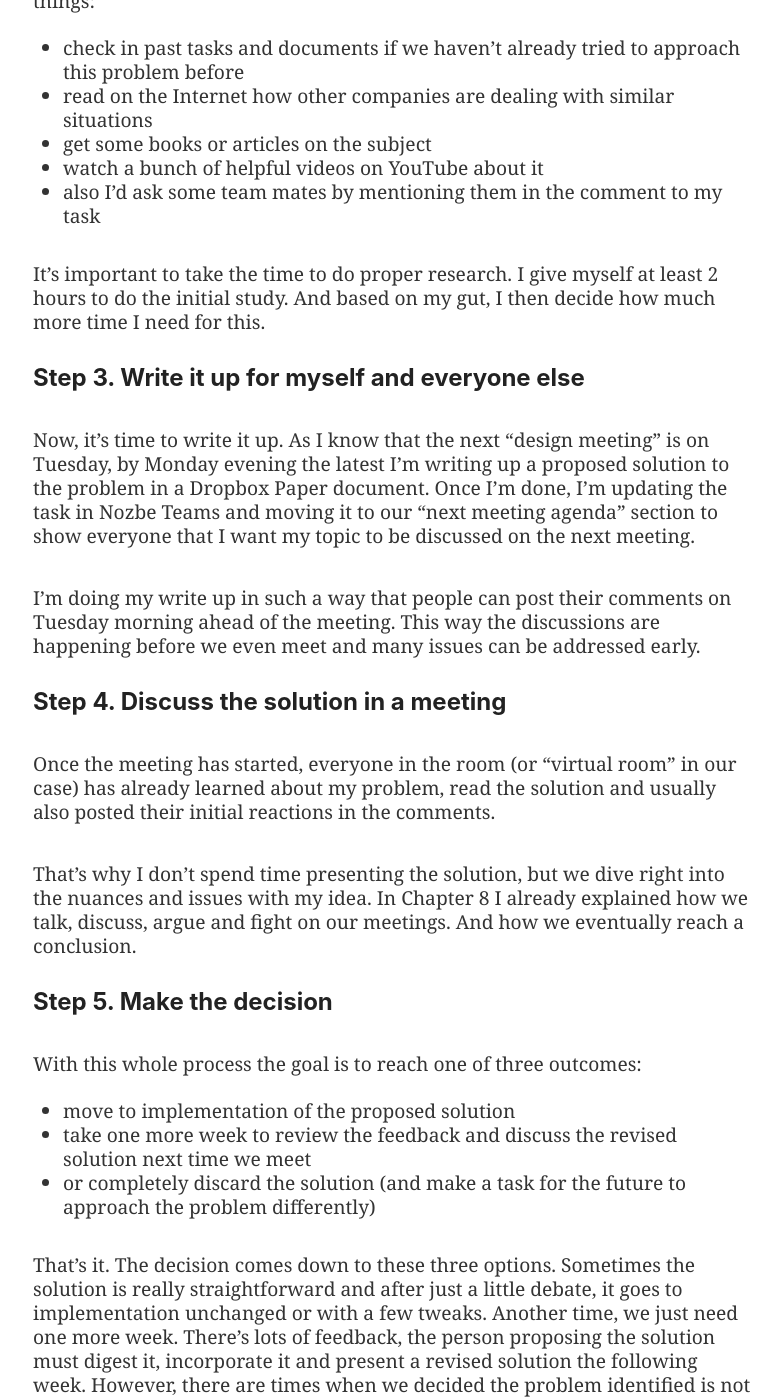
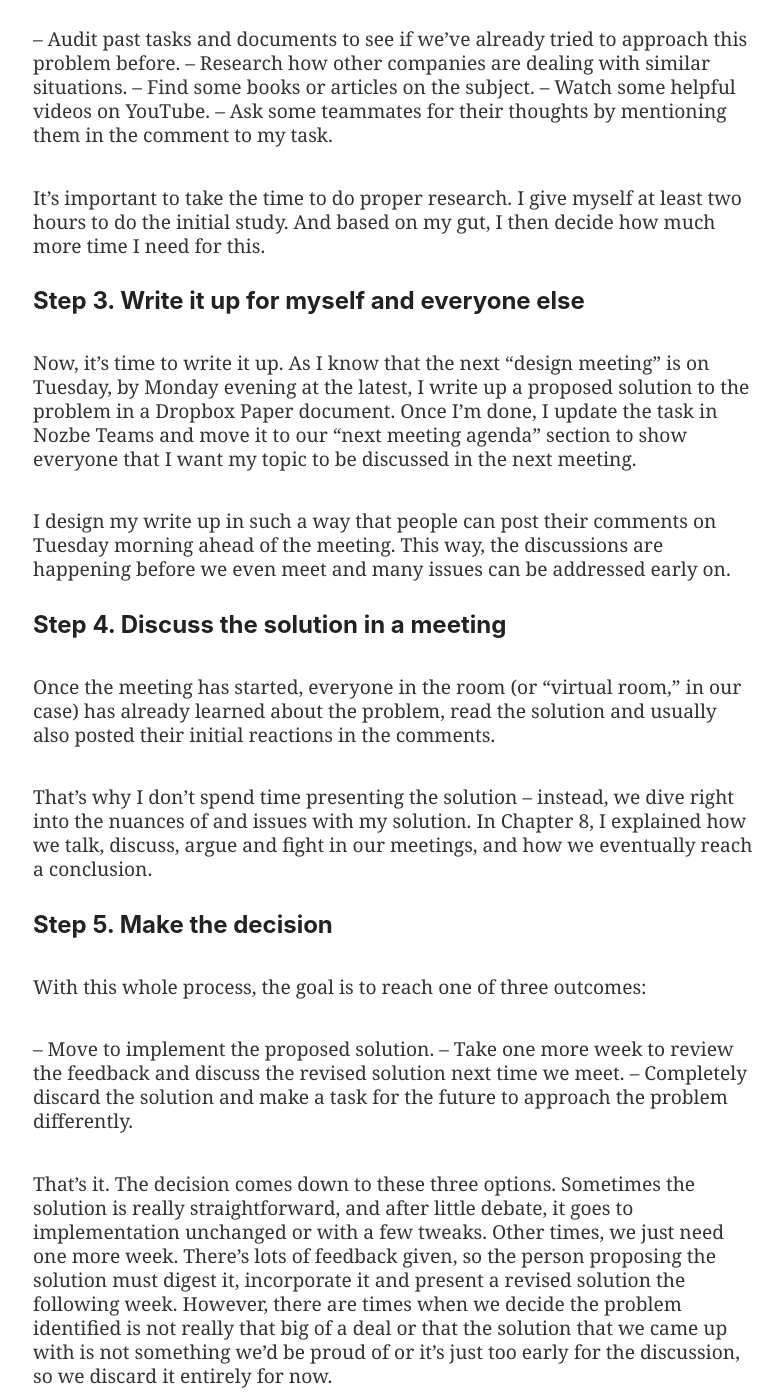
Before and after one commit to Nozbe/NoOffice.org, a Jekyll site: the page built from _book/decide.md, in a window 1280 px wide and 1400 px high, scrolled down 2810 px. Shown: the whole window, without its empty margins (247-1029 px from the left). Built offline with Jekyll 4.4.1, drawn with Linux system fonts in a browser that asks for light colours; some of the changed text lies outside the part shown.

Commit message:
proofread version of decide EN

```diff
--- a/_book/decide.md
+++ b/_book/decide.md
@@ -7,114 +7,116 @@
 * TOC
 {:toc}
 
-## Forget acronyms, go with a decision-making process
+## Forget acronyms – go with a decision-making process
 
-Let's enhance the previous chapter about the "Pyramid of Communication" and get very practical. Below, you won't find any smart (or S.M.A.R.T.) acronyms, but a pretty straightforward decision-making process that we follow in my team. I'll explain it first and later I'll follow along with two real-world examples.
+Let's enhance the previous chapter on the "Pyramid of Communication" and get very practical. Below, you won't find any smart (or S.M.A.R.T.) acronyms, but a pretty straightforward decision-making process that we follow in my team. I'll explain it first and later I'll follow up with two real-world examples.
 
 ## People should be empowered to make small decisions
 
-Micromanagement is a thing of the past. At least it should be in all modern teams. After all, each team member is an expert in their field and whenever they see something they can change or improve, they should just go with their gut and do it.
+Micromanagement is a thing of the past. At least, it should be in all modern teams. After all, each team member is an expert in their field, and whenever they see something they can change or improve, they should just go with their gut and do it.
 
 They should follow this simple rule:
 
-> Don't ask for permission, ask for forgiveness!
+> Don't ask for permission – ask for forgiveness!
 
-Small decisions have small consequences so even if people make a mistake or two while deciding on their own, these are usually easy fixes. I always explain our new hires, that they won't be fired for making mistakes, they'll be fired for not moving forward fast enough, for not shipping things, for not delivering value.
+Small decisions have small consequences, so even if people make a mistake or two while deciding on their own, these are usually easy fixes. I always explain to our new hires that they won't be fired for making mistakes – they'll be fired for not moving forward fast enough, for not shipping things, for not delivering value.
 
 ## Bigger decisions should be done deliberately
 
-By "bigger decisions" I mean things that require involvement of more people. Either by participating in the process of deciding, or being impacted by the decision. Such decisions shouldn't be made on a whim, but on the other hand, a modern team cannot lose too much time waiting until someone finally decides one way or the other. For this, we have a process which was in parts outlined in the previous chapters of this book, but let me recap it for you here.
+By "bigger decisions," I mean things that require involvement of more people – either by participating in the process of deciding or being impacted by the decision. Such decisions shouldn't be made on a whim, but on the other hand, a modern team cannot lose too much time waiting until someone finally decides one way or the other. For this, we have a process that was partially outlined in previous chapters of this book, but let me recap it for you here.
 
 ## Just follow a simple 5-step decision-making process
 
-First, you identify the problem you're trying to solve, then you take your time to think, research and come up with a solution. Next, you write it up for yourself and others on the team. After that you discuss it on your next weekly meeting and then you either revise it or just move to implementation.
+First, identify the problem you're trying to solve, then take your time to think, research and come up with a solution. Next, write up the solution for yourself and others on the team. After that, discuss it at your next weekly meeting and either revise it or move to implementation.
 
 Pretty easy, right? Let me break it down for you with an example. Here's how we implement a new feature in our app:
 
 ### Step 1. Identify the problem
 
-After talking to some customers and listening to their stories I realized they needed a particular problem solved in our Nozbe Teams app.
+After talking to some customers and listening to their stories, I realized they needed a particular problem solved in our Nozbe Teams app.
 
-Instead of writing to our VP of Product: *"Hey, we need this feature in Nozbe Teams!"*, I'm doing something different. I'm creating a task with this problem in our "Nozbe Teams Design" project and I'm scheduling a few hours the next day to think about it and come up with a solution.
+Instead of writing to our VP of Product saying, *"Hey, we need this feature in Nozbe Teams!"*, I create a task for this problem in our "Nozbe Teams Design" project and schedule a few hours the next day to think about it and come up with a solution.
 
 ### Step 2. Research and come up with a solution
 
 Now, it's time to do some research. I'd ordinarily do a mix of the following things:
 
-- check in past tasks and documents if we haven't already tried to approach this problem before
-- read on the Internet how other companies are dealing with similar situations
-- get some books or articles on the subject
-- watch a bunch of helpful videos on YouTube about it
-- also I'd ask some team mates by mentioning them in the comment to my task
+– Audit past tasks and documents to see if we’ve already tried to approach this problem before.
+– Research how other companies are dealing with similar situations.
+– Find some books or articles on the subject.
+– Watch some helpful videos on YouTube.
+– Ask some teammates for their thoughts by mentioning them in the comment to my task.
 
-It's important to take the time to do proper research. I give myself at least 2 hours to do the initial study. And based on my gut, I then decide how much more time I need for this.
+It's important to take the time to do proper research. I give myself at least two hours to do the initial study. And based on my gut, I then decide how much more time I need for this.
 
 ### Step 3. Write it up for myself and everyone else
 
-Now, it's time to write it up. As I know that the next "design meeting" is on Tuesday, by Monday evening the latest I'm writing up a proposed solution to the problem in a Dropbox Paper document. Once I'm done, I'm updating the task in Nozbe Teams and moving it to our "next meeting agenda" section to show everyone that I want my topic to be discussed on the next meeting.
+Now, it's time to write it up. As I know that the next "design meeting" is on Tuesday, by Monday evening at the latest, I write up a proposed solution to the problem in a Dropbox Paper document. Once I'm done, I update the task in Nozbe Teams and move it to our "next meeting agenda" section to show everyone that I want my topic to be discussed in the next meeting.
 
-I'm doing my write up in such a way that people can post their comments on Tuesday morning ahead of the meeting. This way the discussions are happening before we even meet and many issues can be addressed early.
+I design my write up in such a way that people can post their comments on Tuesday morning ahead of the meeting. This way, the discussions are happening before we even meet and many issues can be addressed early on.
 
 ### Step 4. Discuss the solution in a meeting
 
-Once the meeting has started, everyone in the room (or "virtual room" in our case) has already learned about my problem, read the solution and usually also posted their initial reactions in the comments.
+Once the meeting has started, everyone in the room (or "virtual room," in our case) has already learned about the problem, read the solution and usually also posted their initial reactions in the comments.
 
-That's why I don't spend time presenting the solution, but we dive right into the nuances and issues with my idea. In Chapter 8 I already explained how we talk, discuss, argue and fight on our meetings. And how we eventually reach a conclusion.
+That's why I don't spend time presenting the solution – instead, we dive right into the nuances of and issues with my solution. In Chapter 8, I explained how we talk, discuss, argue and fight in our meetings, and how we eventually reach a conclusion.
 
 ### Step 5. Make the decision
 
-With this whole process the goal is to reach one of three outcomes:
+With this whole process, the goal is to reach one of three outcomes:
 
-- move to implementation of the proposed solution
-- take one more week to review the feedback and discuss the revised solution next time we meet
-- or completely discard the solution (and make a task for the future to approach the problem differently)
+– Move to implement the proposed solution.
+– Take one more week to review the feedback and discuss the revised solution next time we meet.
+– Completely discard the solution and make a task for the future to approach the problem differently.
 
-That's it. The decision comes down to these three options. Sometimes the solution is really straightforward and after just a little debate, it goes to implementation unchanged or with a few tweaks. Another time, we just need one more week. There's lots of feedback, the person proposing the solution must digest it, incorporate it and present a revised solution the following week. However, there are times when we decided the problem identified is not really that big of a deal, or that the solution that we came up with is not something we'd be proud of... or it's just too early for this. And we discard it entirely for now.
+That's it. The decision comes down to these three options. Sometimes the solution is really straightforward, and after little debate, it goes to implementation unchanged or with a few tweaks. Other times, we just need one more week. There's lots of feedback given, so the person proposing the solution must digest it, incorporate it and present a revised solution the following week. However, there are times when we decide the problem identified is not really that big of a deal or that the solution that we came up with is not something we'd be proud of or it's just too early for the discussion, so we discard it entirely for now.
 
 ## Why take a few days to make a decision?
 
-As a team with a strong bias towards action, it's sometimes hard for us to just wait for the next weekly meeting to discuss a solution. We're a small, agile, nimble and smart team after all, right? Let's just do it!
+As a team with a strong bias towards action, it's sometimes hard for us to wait for the next weekly meeting to discuss a solution. We're a small, agile, nimble and smart team, so why not just do it?
 
 Not so fast.
 
-What we've found out is that in most decision, taking a few days to review it, analyze it and ask for feedback is not really a big deal and it makes a decision much better.
+What we've found out is that with most decision-making, taking a few days to review, analyze and ask for feedback is not really a big deal – and it makes a decision much better.
 
 > Go with your gut with small decisions, but take a few days for bigger ones.
 
-This is when having regular and optional weekly meetings makes so much sense (as discussed in Chapter 7). Instead of deciding on something today, I know I can take a few moments to analyze this, think more, write it up, get feedback and discuss on the next week's meeting. The decision will be delayed by a few days but it's going to be a better one.
+This is when having regular and optional weekly meetings makes so much sense. Instead of deciding on something today, I know I can take a few moments to analyze, think more, write it up, get feedback and discuss it at the next week's meeting. The decision will be delayed by a few days. but it will allow for an improved decision.
 
-Very often these few days make all the difference. You have the time to see additional context and gather more information. On the other hand, it's a week tops. So it's not like you're dwelling on the decision for too long and reaching a so-called analysis paralysis[^1].
+Very often these few days make all the difference. You have the time to identify additional context and gather more information. That being said, it's a week’s delay tops. This prevents you from dwelling on the decision for too long and reaching a so-called analysis paralysis[^1].
 
 ## How to implement a decision in a smarter way
 
-OK, let's say you've gone through all the 5 steps of this decision-making process and yet you're still unsure. You're *almost ready* to run with a decision but you have still some doubts. Maybe it's not? Maybe it's too early? Maybe there's a better way? Luckily we have a few tricks up our sleeve that we've successfully used in such situations to help us move forward.
+OK, let's say you've gone through all 5 steps of this decision-making process and you're still unsure. You're *almost ready* to run with a decision, but you still have some doubts. Maybe it's not right? Maybe it's too early? Maybe there's a better way? Luckily, we have a few tricks up our sleeve that we've successfully used in such situations to help us move forward.
 
-### "Cheapo" way is the best way
+### The "cheapo" way is the best way
 
-The definition of "cheap" in a dictionary stands for *inexpensive and of poor quality* which is exactly what we're aiming for here. If we're not sure about a decision but we want to try to see how it *feels* what we do is, we figure out the "cheapest way" to get it done. Without much overhead, with minimum design... we just implement it and live with the decision like this. When we already like the decision done in a "cheapo" way, we then move forward with fully-blown implementation.
+The definition of "cheap" in the dictionary stands for *inexpensive and of poor quality*, which is exactly what we're aiming for here. If we're not sure about a decision but we want to try to see how it *feels*, what we do is figure out the "cheapest way" to get it done. Without much overhead, with minimum design... we just implement it and live with the decision like this. When we see that we already like the decision done in a "cheapo" way, we then move forward with the full-blown implementation.
 
-In our products, we very often just add a feature without announcing it to the customers. We observe if they notice it at all, if they use it, if they report back to us how much they like it but how they feel it could be improved.
+In our products, we very often just add a feature without announcing it to customers. We observe if they notice it at all, if they use it, if they report back to us how much they like it but feel it could be improved.
 
 ### Limit the impact to just few people
 
-When we're unsure about a decision, we just limit how many people it affects. In our products, especially in Nozbe Teams, we just release a new feature to our team only. We call it "Dogfooding"[^2].
+When we're unsure about a decision, we limit how many people it affects. In our products, especially in Nozbe Teams, we release a new feature to our team only. We call it "Dogfooding"[^2].
 
-When we're introducing a new policy in our company, we very often first limit it to just a few people or a department first, and see its impact. We then take feedback and only later roll it out in the entire team.
+When we introduce a new policy in our company, we very often limit it at first to just a few people or to a department to see its impact. We then gather feedback and only later roll it out to the entire team.
 
-This practice is very common in marketing activities. Savvy marketers first try out an ad on a smaller target group and measure its impact. After initial tests they roll out the ad on larger groups of prospects.
+This practice is very common in marketing activities. Savvy marketers first try out an ad on a smaller target group and measure its impact. After initial tests, they roll out the ad to larger groups of prospects.
 
 ### Set a date to review, because decisions are not set in stone
 
-We assume that each decision is temporary. Very often after committing to a decision, we set a date for a "revision meeting" set 2 or 3 months in the future, to review the decision.
+We assume that each decision is temporary. Very often after committing to a decision, we set a date for a "revision meeting" set two or three months in the future to review the decision.
 
-On such meeting we analyze what went "OK", what was "not OK" and what needs improvement. We usually do it through a virtual video conference meeting, where the host of the meeting shares a screen with a mind map of all these points visible to everyone. They update the mind map as feedback comes. After such a meeting the host writes up their conclusions and suggestion for the future.
+In such meetings, we analyze what went "OK," what was "not OK" and what needs improvement. We usually do it through a virtual video conference meeting, where the host of the meeting shares a screen with a mind map of all these points visible to everyone. They update the mind map as feedback is given. After such a meeting, the host writes up their conclusions and suggestions for the future.
 
-## One thing: take just enough time to make a decision!
+## The one thing: take just enough time to make a decision!
 
-It’s a good idea to take a little time to make a bigger decision because we as humans tend to take too many rushed decisions. Just follow the 5-step process outlined above and don't be afraid to implement something in a *cheapo* way.
+It’s a good idea to take a little time to make a bigger decision because we as humans tend to make too many rushed decisions. Just follow the 5-step process outlined above and don't be afraid to implement something in a *cheapo* way.
 
-Parts of our process are inspired by Ryan Singer's "Shape Up" book[^3] so I recommend you read it, too.
+Parts of our process are inspired by Ryan Singer's Shape Up book[^3], so I recommend you read it too.
 
 [^1]: [What's analysis paralysis?](https://en.wikipedia.org/wiki/Analysis_paralysis)
+
 [^2]: [Dogfooding, or eating our dog food](https://en.wikipedia.org/wiki/Eating_your_own_dog_food)
+
 [^3]: Ryan Singer's book is free to read online: [Shape Up](https://basecamp.com/shapeup)
```
